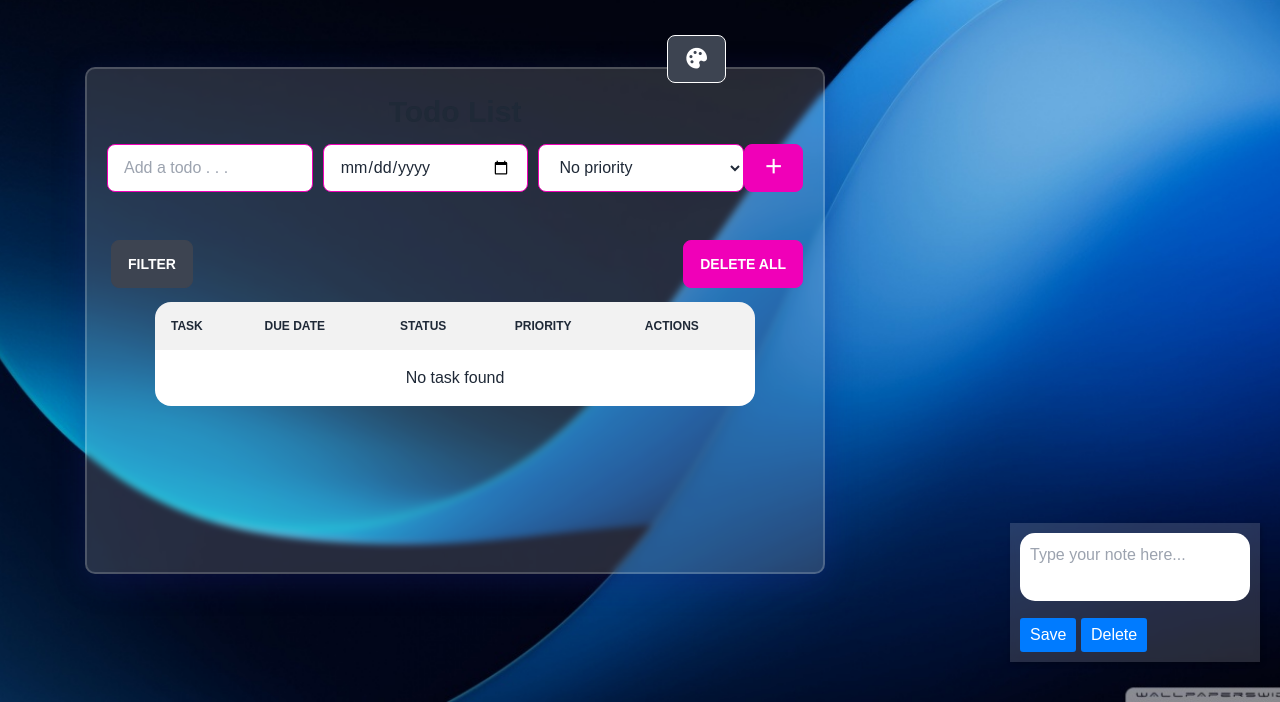
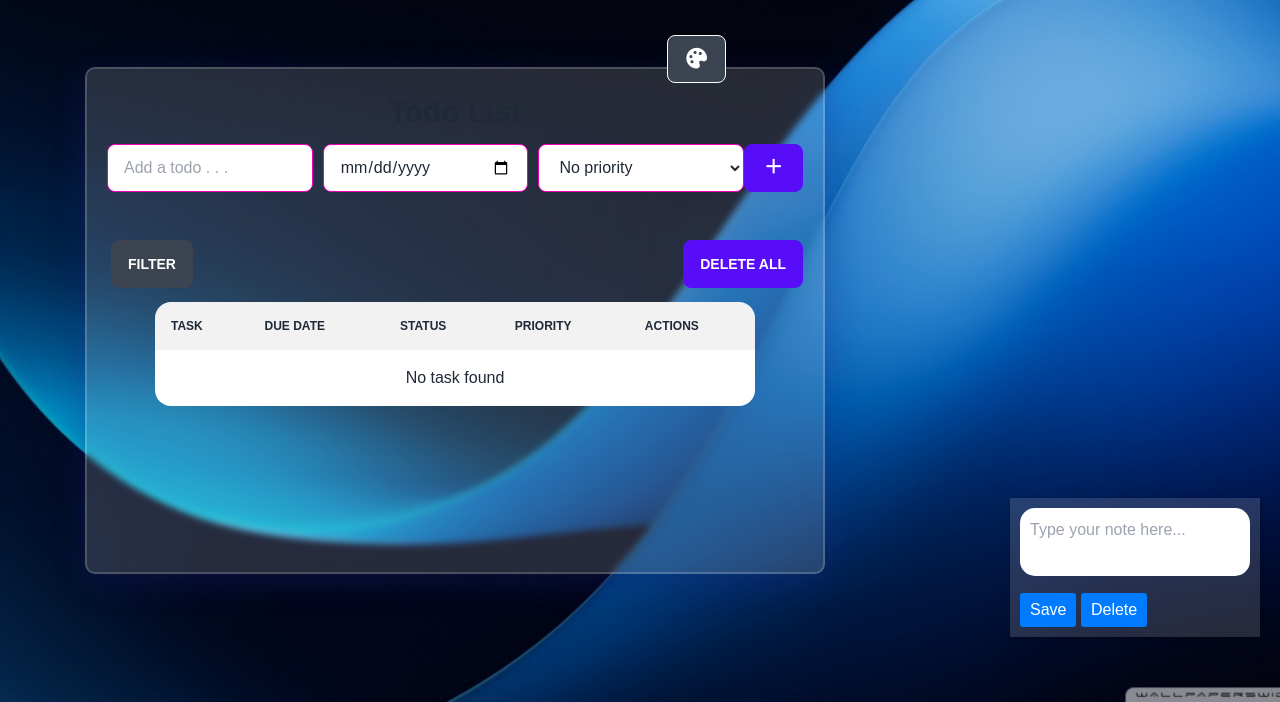
Before and after one commit to 03musab/organizehub, a PHP site: page /dashboard.php in a window 1280 px wide. Shown: the part 98-800 px from the top of the page. Run offline with PHP 8.4, Linux system fonts and the light colour scheme; some libraries are stand-ins or nearby versions; some web fonts are replaced.

Commit message:
button css

```diff
--- a/dashboard.php
+++ b/dashboard.php
@@ -54,7 +54,7 @@
                     <option value="2">Medium</option>
                     <option value="3">High</option>
                 </select>
-                <button id="btnaddtsk"class="btn btn-secondary add-task-button">
+                <button id="btnaddtsk"class="btn btn-primary add-task-button">
                     <i class="bx bx-plus bx-sm"></i>
                 </button>
             </div>
@@ -78,7 +78,7 @@
 
             </div>
 
-            <button class="btn btn-secondary delete-all-btn">
+            <button class="btn btn-primary delete-all-btn">
                 Delete All
             </button>
         </div>
@@ -122,7 +122,7 @@
         .sticky-note {
 
             position: fixed;
-            bottom: 20px;
+            bottom: 45px;
             right: 20px;
             width: 250px;
             padding: 10px;
```
